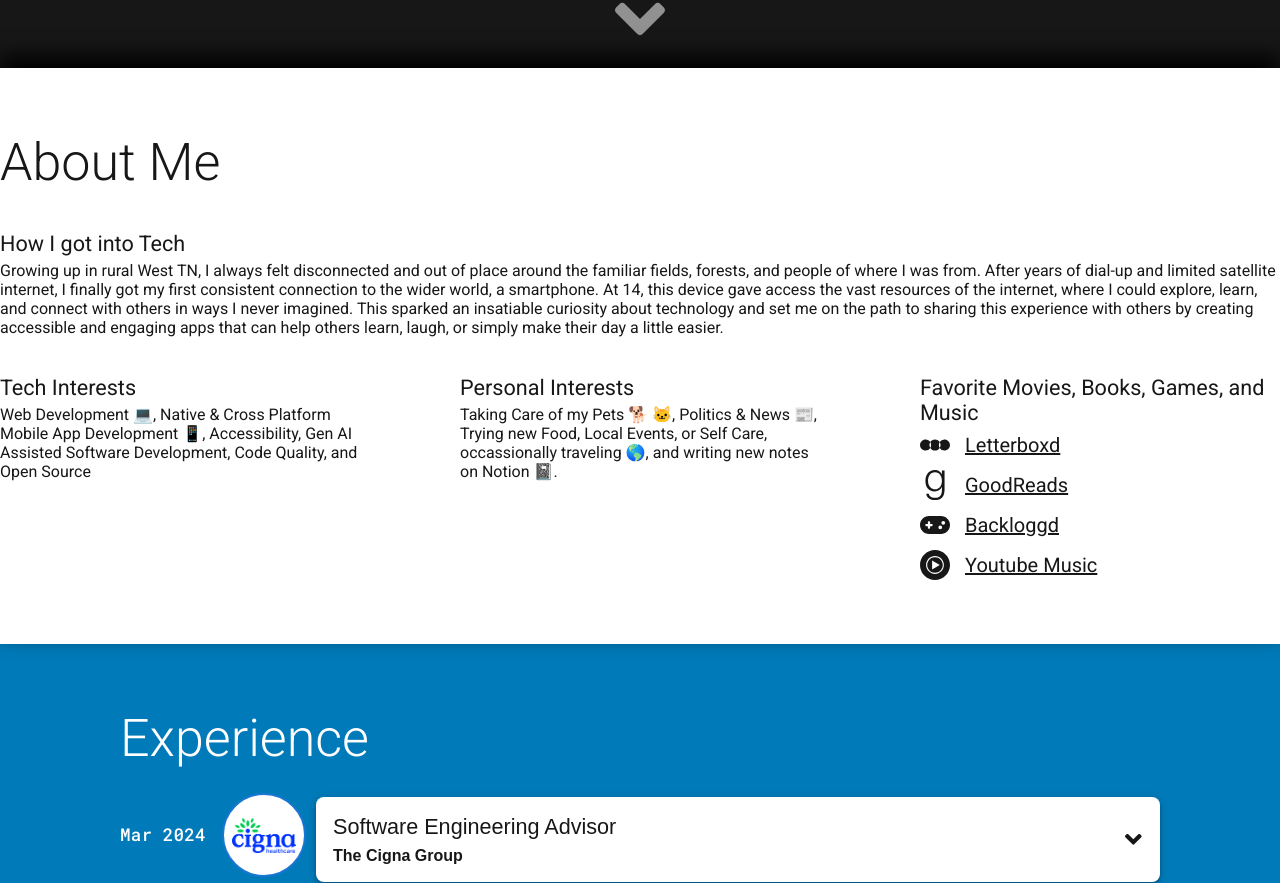
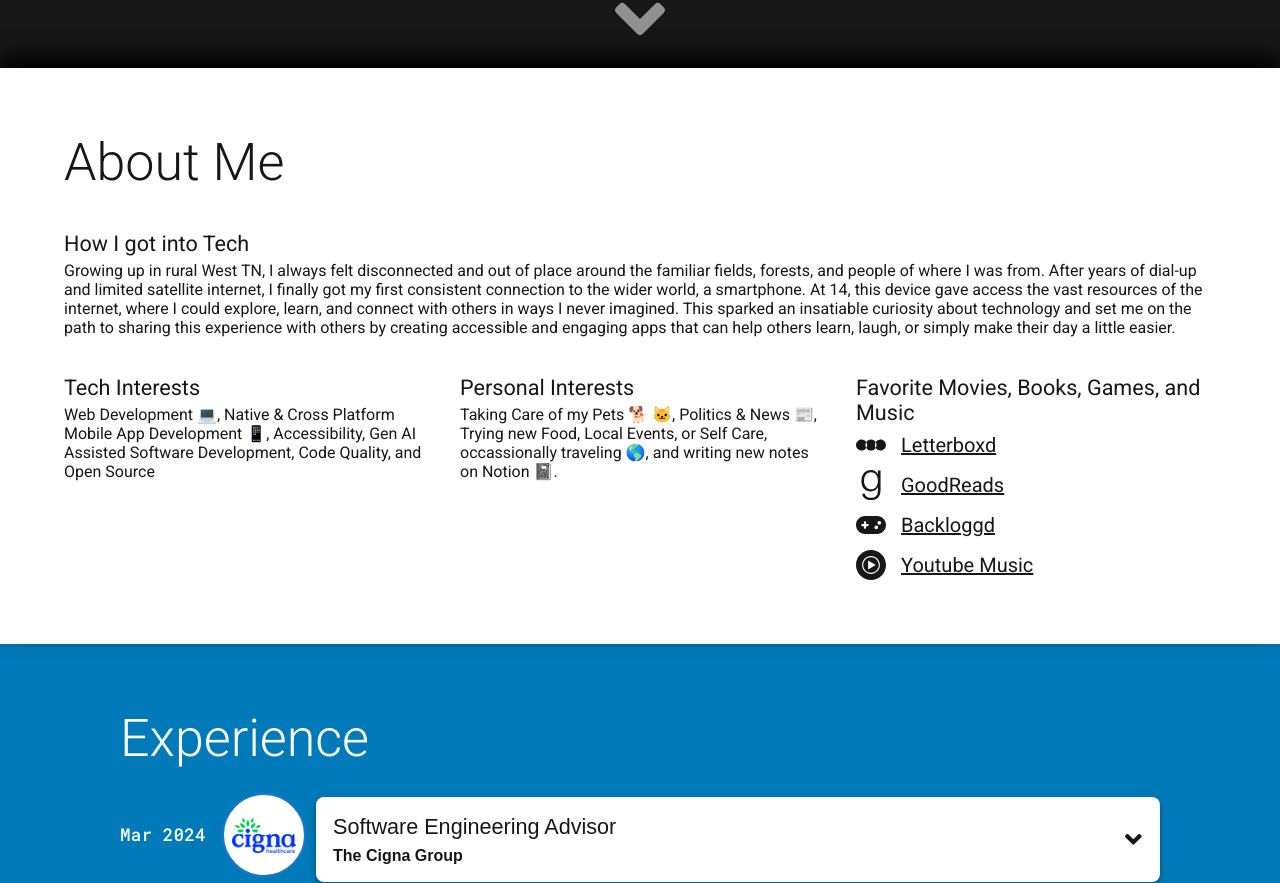
Before and after one commit to CodyManess/portfolio-website, a Next.js app: page / in a window 1280 px wide. Shown: the part 748-1631 px from the top of the page. Built offline with nearby package versions, Linux system fonts and the light colour scheme.

Commit message:
fix: styling fix

```diff
--- a/app/components/About/about.tsx
+++ b/app/components/About/about.tsx
@@ -1,13 +1,15 @@
+'use client'
 import React from 'react'
 import { SiLetterboxd, SiGoodreads, SiYoutubemusic } from 'react-icons/si'
 import { FaGamepad } from 'react-icons/fa6'
 import Link from 'next/link'
 import styles from './about.module.css'
+import { Container } from '@mui/material'
 
 const About: React.FC = () => {
   return (
     <section id="about" className={`section ${styles.about}`}>
-      <div>
+      <Container>
         <h2>About Me</h2>
         <h3>How I got into Tech</h3>
         <p>
@@ -67,7 +69,7 @@ const About: React.FC = () => {
             </div>
           </div>
         </div>
-      </div>
+      </Container>
     </section>
   )
 }
```
